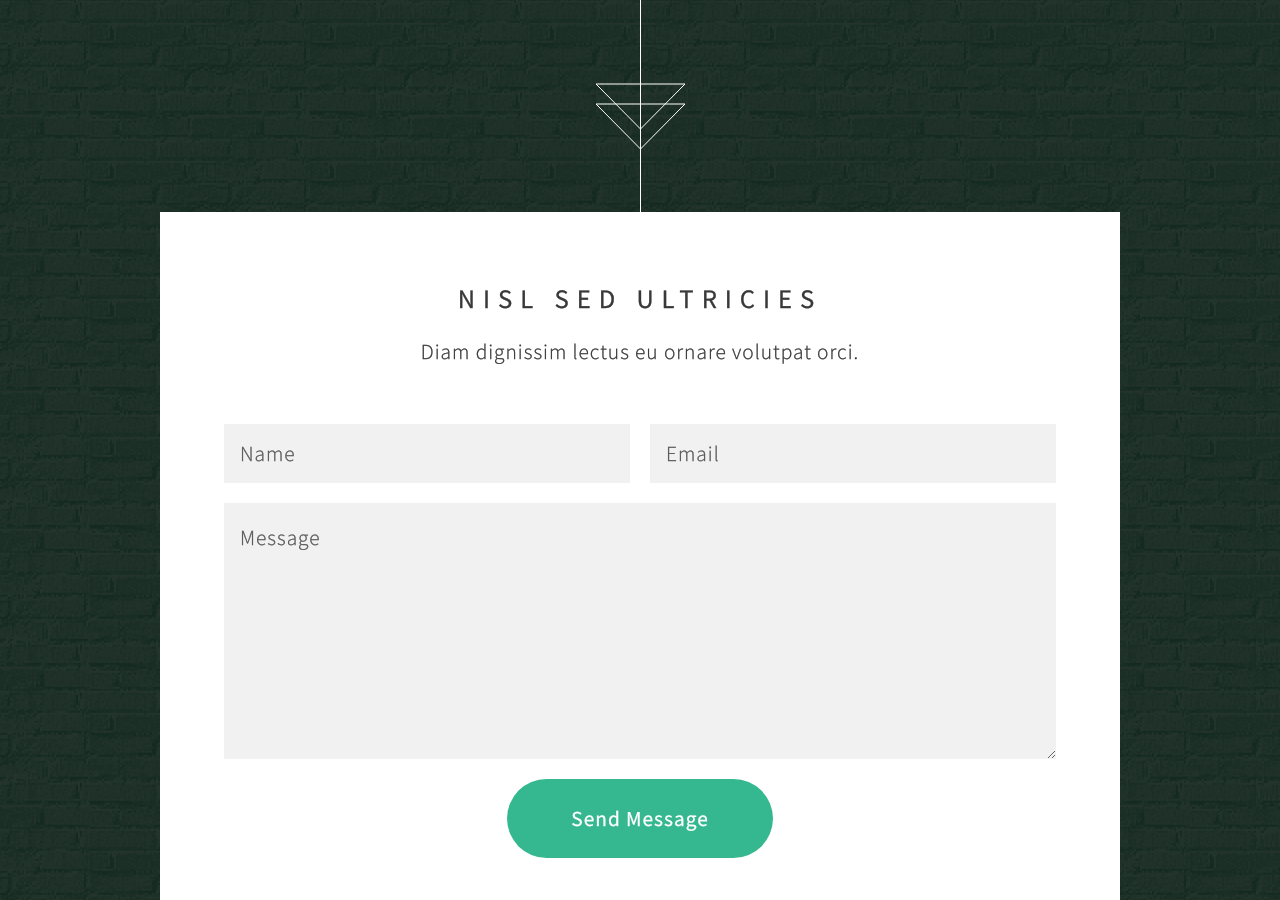
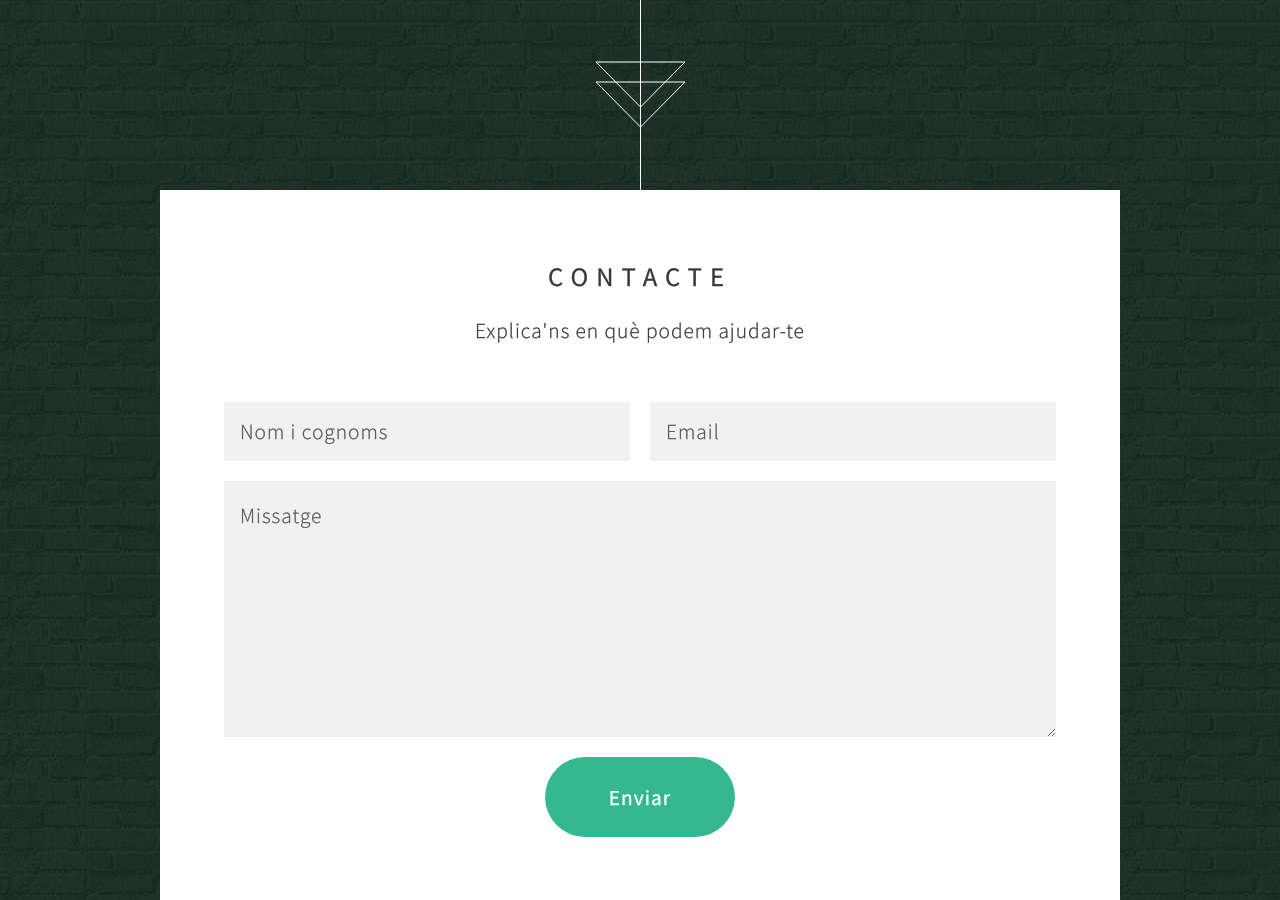
Before and after one commit to adab1ts/fesc2015, a Jekyll site: the page built from index.html, in a window 1280 px wide and 900 px high, scrolled down 4163 px. Built offline with Jekyll 4.4.1, drawn with Linux system fonts in a browser that asks for light colours.

Commit message:
Contact form

```diff
--- a/_config.yml
+++ b/_config.yml
@@ -1,9 +1,9 @@
 # Site settings
 title: FESC2015 by Adab1ts
-email: info@adabits.org
 description: Website de demostració per a la FESC 2015, 23-25 d'octubre.
 baseurl: ""
 url: "http://fesc2015.adabits.org"
+email: info@adabits.org
 
 
 # Paths
@@ -29,6 +29,9 @@
 markdown:    kramdown
 highlighter: pygments
 
+# Outputting
+permalink: /guestbook/:year/:month/:day/:title/
+
 # Markdown Processors
 kramdown:
   input: GFM
--- a/index.html
+++ b/index.html
@@ -39,13 +39,13 @@
 <!-- Guestbook -->
 	{% for postcard in site.posts %}
 	<article id="postcard_{{ forloop.index }}" class="container box style1 {% cycle 'right', 'left' %}">
-		<a href="#postcard_{% if forloop.last %}1{% else %}{{ forloop.index | plus: 1 }}{% endif %}" class="image fit scrolly"><img src="{{ postcard.image_path }}" alt="{{ postcard.author }}" /></a>
+		<a href="#postcard_{% if forloop.last %}1{% else %}{{ forloop.index | plus: 1 }}{% endif %}" class="image fit scrolly"><img src="{{ postcard.image_path }}" alt="{{ postcard.author }}"></a>
 		<div class="inner">
 			<header>
 				<h2>{{ postcard.author }}</h2>
 				<span class="datetime">{{ postcard.date | date: "%d/%m/%Y %R" }}</span>
 			</header>
-			<p>{{ postcard.content }}</p>
+			{{ postcard.content }}
 		</div>
 	</article>
 	{% endfor %}
@@ -54,21 +54,21 @@
 	<article class="container box style2">
 		<header>
 			<h2>Magnis parturient</h2>
-			<p>Justo phasellus et aenean dignissim<br />
+			<p>Justo phasellus et aenean dignissim<br>
 			placerat cubilia purus lectus.</p>
 		</header>
 		<div class="inner gallery">
 			<div class="row 0%">
-				<div class="3u 12u(mobile)"><a href="images/fulls/01.jpg" class="image fit"><img src="images/thumbs/01.jpg" alt="" title="Ad infinitum" /></a></div>
-				<div class="3u 12u(mobile)"><a href="images/fulls/02.jpg" class="image fit"><img src="images/thumbs/02.jpg" alt="" title="Dressed in Clarity" /></a></div>
-				<div class="3u 12u(mobile)"><a href="images/fulls/03.jpg" class="image fit"><img src="images/thumbs/03.jpg" alt="" title="Raven" /></a></div>
-				<div class="3u 12u(mobile)"><a href="images/fulls/04.jpg" class="image fit"><img src="images/thumbs/04.jpg" alt="" title="I'll have a cup of Disneyland, please" /></a></div>
+				<div class="3u 12u(mobile)"><a href="images/fulls/01.jpg" class="image fit"><img src="images/thumbs/01.jpg" alt="" title="Ad infinitum"></a></div>
+				<div class="3u 12u(mobile)"><a href="images/fulls/02.jpg" class="image fit"><img src="images/thumbs/02.jpg" alt="" title="Dressed in Clarity"></a></div>
+				<div class="3u 12u(mobile)"><a href="images/fulls/03.jpg" class="image fit"><img src="images/thumbs/03.jpg" alt="" title="Raven"></a></div>
+				<div class="3u 12u(mobile)"><a href="images/fulls/04.jpg" class="image fit"><img src="images/thumbs/04.jpg" alt="" title="I'll have a cup of Disneyland, please"></a></div>
 			</div>
 			<div class="row 0%">
-				<div class="3u 12u(mobile)"><a href="images/fulls/05.jpg" class="image fit"><img src="images/thumbs/05.jpg" alt="" title="Cherish" /></a></div>
-				<div class="3u 12u(mobile)"><a href="images/fulls/06.jpg" class="image fit"><img src="images/thumbs/06.jpg" alt="" title="Different." /></a></div>
-				<div class="3u 12u(mobile)"><a href="images/fulls/07.jpg" class="image fit"><img src="images/thumbs/07.jpg" alt="" title="History was made here" /></a></div>
-				<div class="3u 12u(mobile)"><a href="images/fulls/08.jpg" class="image fit"><img src="images/thumbs/08.jpg" alt="" title="People come and go and walk away" /></a></div>
+				<div class="3u 12u(mobile)"><a href="images/fulls/05.jpg" class="image fit"><img src="images/thumbs/05.jpg" alt="" title="Cherish"></a></div>
+				<div class="3u 12u(mobile)"><a href="images/fulls/06.jpg" class="image fit"><img src="images/thumbs/06.jpg" alt="" title="Different."></a></div>
+				<div class="3u 12u(mobile)"><a href="images/fulls/07.jpg" class="image fit"><img src="images/thumbs/07.jpg" alt="" title="History was made here"></a></div>
+				<div class="3u 12u(mobile)"><a href="images/fulls/08.jpg" class="image fit"><img src="images/thumbs/08.jpg" alt="" title="People come and go and walk away"></a></div>
 			</div>
 		</div>
 	</article>
@@ -76,19 +76,21 @@
 <!-- Contact -->
 	<article class="container box style3">
 		<header>
-			<h2>Nisl sed ultricies</h2>
-			<p>Diam dignissim lectus eu ornare volutpat orci.</p>
+			<h2>Contacte</h2>
+			<p>Explica'ns en què podem ajudar-te</p>
 		</header>
-		<form method="post" action="#">
+		<form method="post" action="//formspree.io/info@adabits.org">
+			<input type="hidden" name="_subject" value="FESC2015 by Adab1ts">
+			<input type="text" name="_gotcha" style="display:none">
 			<div class="row 50%">
-				<div class="6u 12u$(mobile)"><input type="text" class="text" name="name" placeholder="Name" /></div>
-				<div class="6u$ 12u$(mobile)"><input type="text" class="text" name="email" placeholder="Email" /></div>
+				<div class="6u 12u$(mobile)"><input type="text" class="text" name="name" placeholder="Nom i cognoms"></div>
+				<div class="6u$ 12u$(mobile)"><input type="email" class="text" name="_replyto" placeholder="Email"></div>
 				<div class="12u$">
-					<textarea name="message" placeholder="Message"></textarea>
+					<textarea name="message" placeholder="Missatge"></textarea>
 				</div>
 				<div class="12u$">
 					<ul class="actions">
-						<li><input type="submit" value="Send Message" /></li>
+						<li><input type="submit" value="Enviar"></li>
 					</ul>
 				</div>
 			</div>
```
